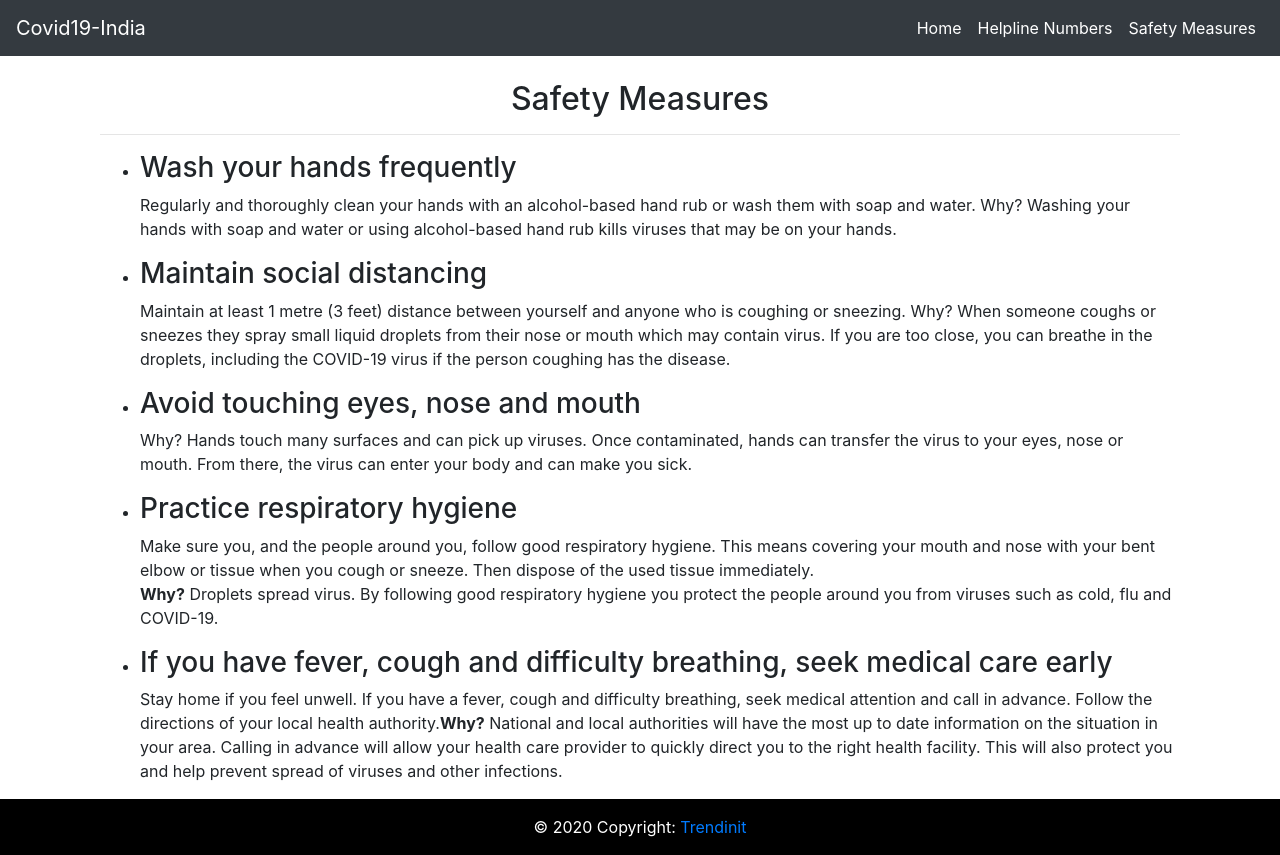
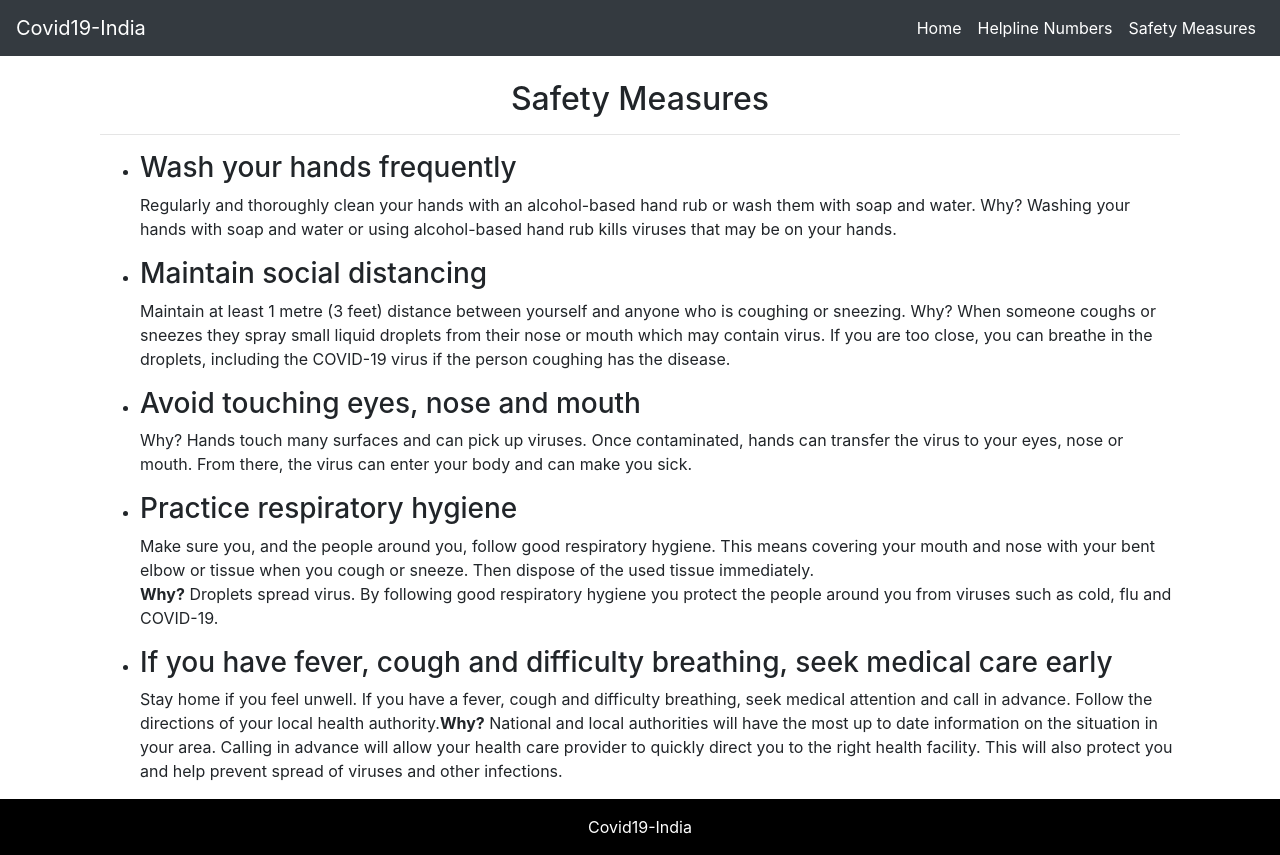
Before and after one commit to nitinvarda/covid19site, a React (Create React App) app: page /safety-measures in a window 1280 px wide. Built offline with nearby package versions, Linux system fonts and the light colour scheme.

Commit message:
changed footer text

```diff
--- a/src/Footer/Footer.js
+++ b/src/Footer/Footer.js
@@ -1,4 +1,5 @@
 import React from 'react';
+import { Link } from 'react-router-dom';
 
 const Footer = () => {
     return (
@@ -6,8 +7,8 @@ const Footer = () => {
         <footer class="page-footer font-small blue" style={{ backgroundColor: "black" }}>
 
 
-            <div class="footer-copyright text-center py-3" style={{ color: "white" }}>© 2020 Copyright:
-                <a href="https://express-react-trendinit.herokuapp.com/"> Trendinit</a>
+            <div class="footer-copyright text-center py-3" style={{ color: "white" }}>
+                <a href="/" style={{ color: "White" }}>Covid19-India</a>
             </div>
 
 
```
